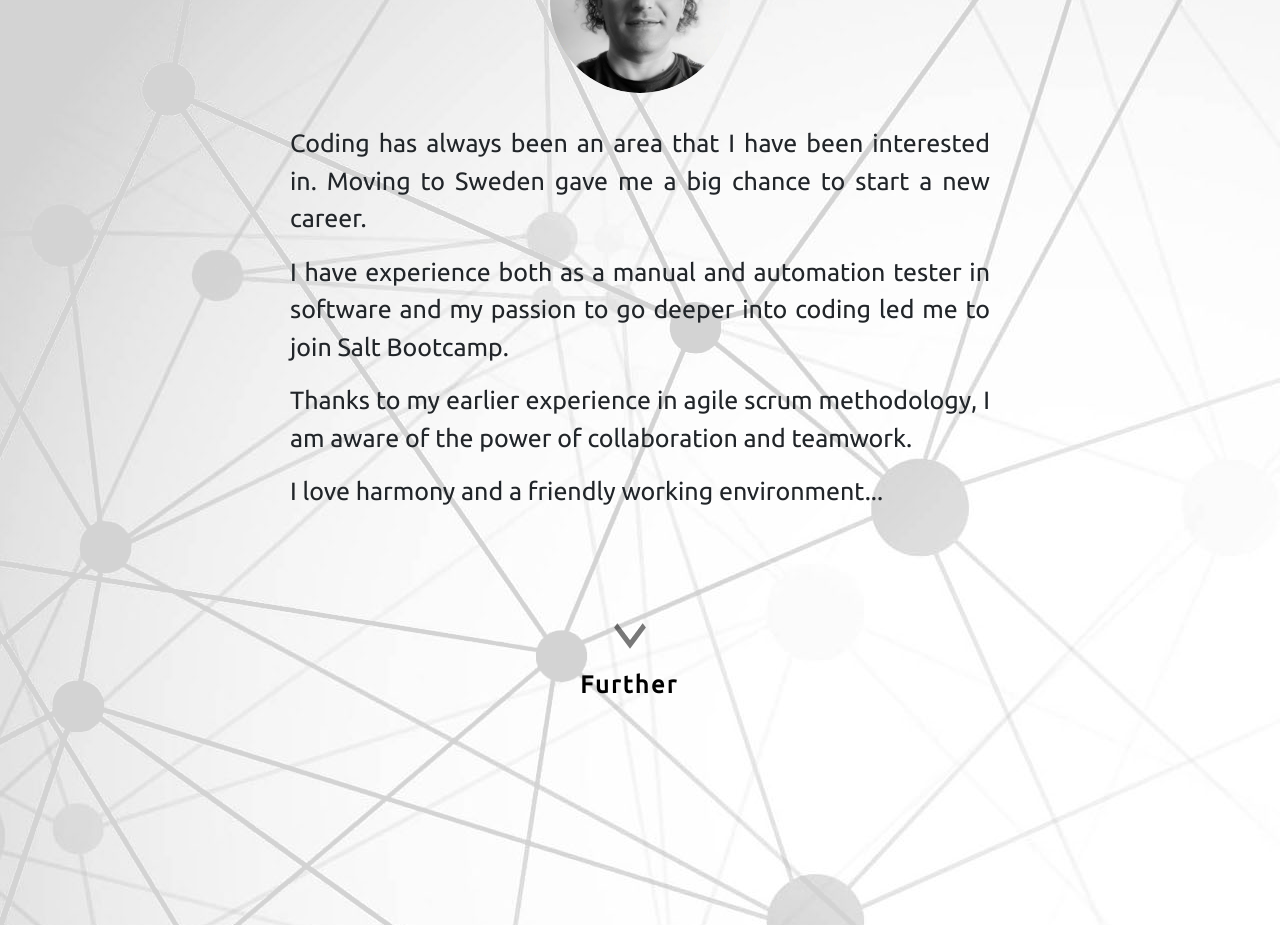
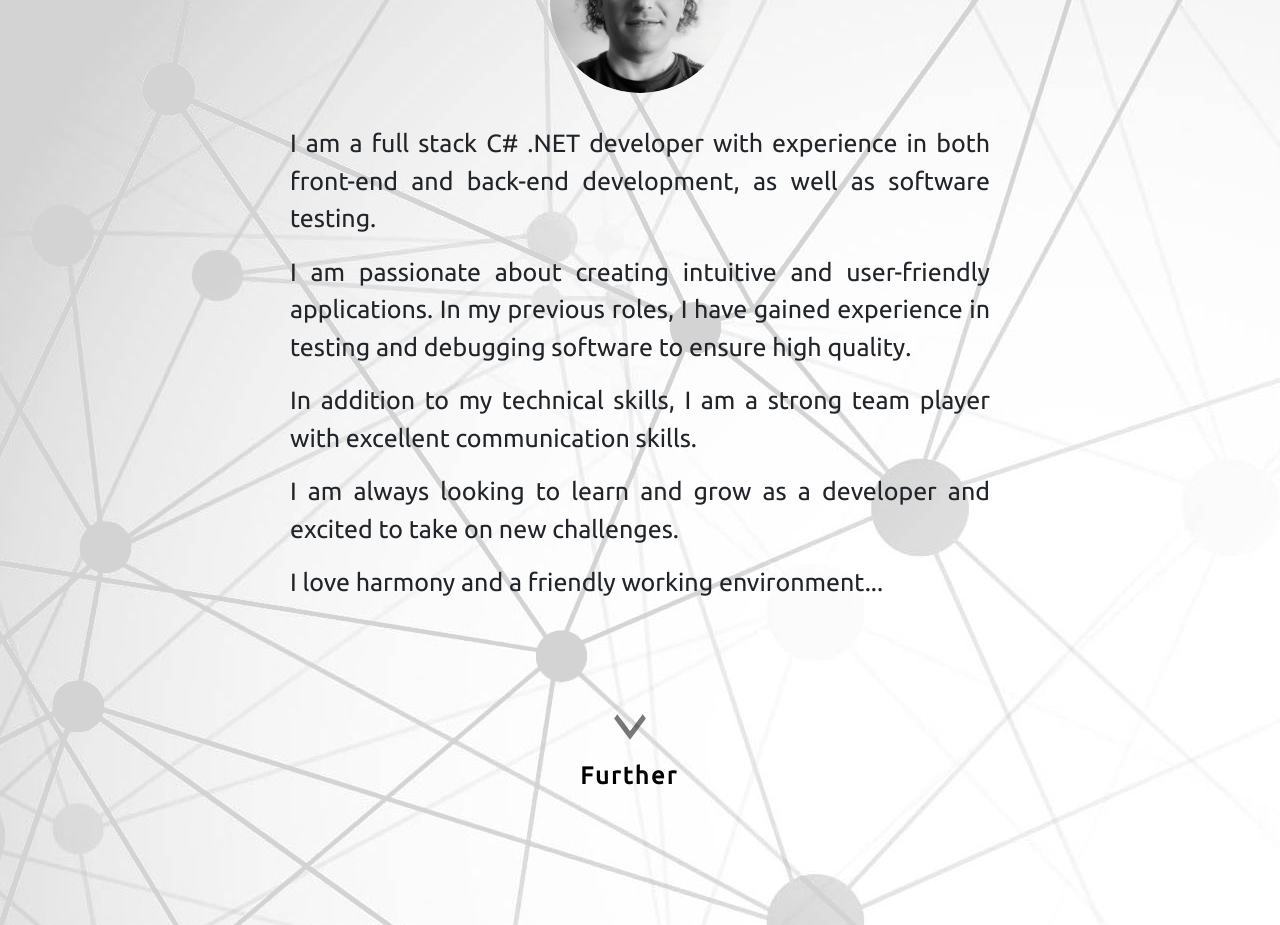
Before and after one commit to cetinarslan-it/portfolio, a React (Create React App) app: page / in a window 1280 px wide. Shown: the part 1100-2025 px from the top of the page. Built offline with nearby package versions, Linux system fonts and the light colour scheme.

Commit message:
Refactor about me text

```diff
--- a/src/pages/aboutMe/AboutMe.jsx
+++ b/src/pages/aboutMe/AboutMe.jsx
@@ -13,17 +13,21 @@ function AboutMe() {
         </div>
         <div className="about__main__container-text">
           <p>
-            Coding has always been an area that I have been interested in.
-            Moving to Sweden gave me a big chance to start a new career.
+            I am a full stack C# .NET developer with experience in both
+            front-end and back-end development, as well as software testing.
           </p>
           <p>
-            I have experience both as a manual and automation tester in software
-            and my passion to go deeper into coding led me to join Salt
-            Bootcamp.
+            I am passionate about creating intuitive and user-friendly
+            applications. In my previous roles, I have gained experience in
+            testing and debugging software to ensure high quality.
           </p>
           <p>
-            Thanks to my earlier experience in agile scrum methodology, I am
-            aware of the power of collaboration and teamwork.
+            In addition to my technical skills, I am a strong team player with
+            excellent communication skills.
+          </p>
+          <p>
+            I am always looking to learn and grow as a developer and excited to
+            take on new challenges.
           </p>
           <p>I love harmony and a friendly working environment...</p>
         </div>
--- a/src/pages/portfolio/portfolio.css
+++ b/src/pages/portfolio/portfolio.css
@@ -66,7 +66,6 @@
 .row{
   justify-content: center;
 }
-
 
 .demo__portfolio a {
   position: absolute;
```
